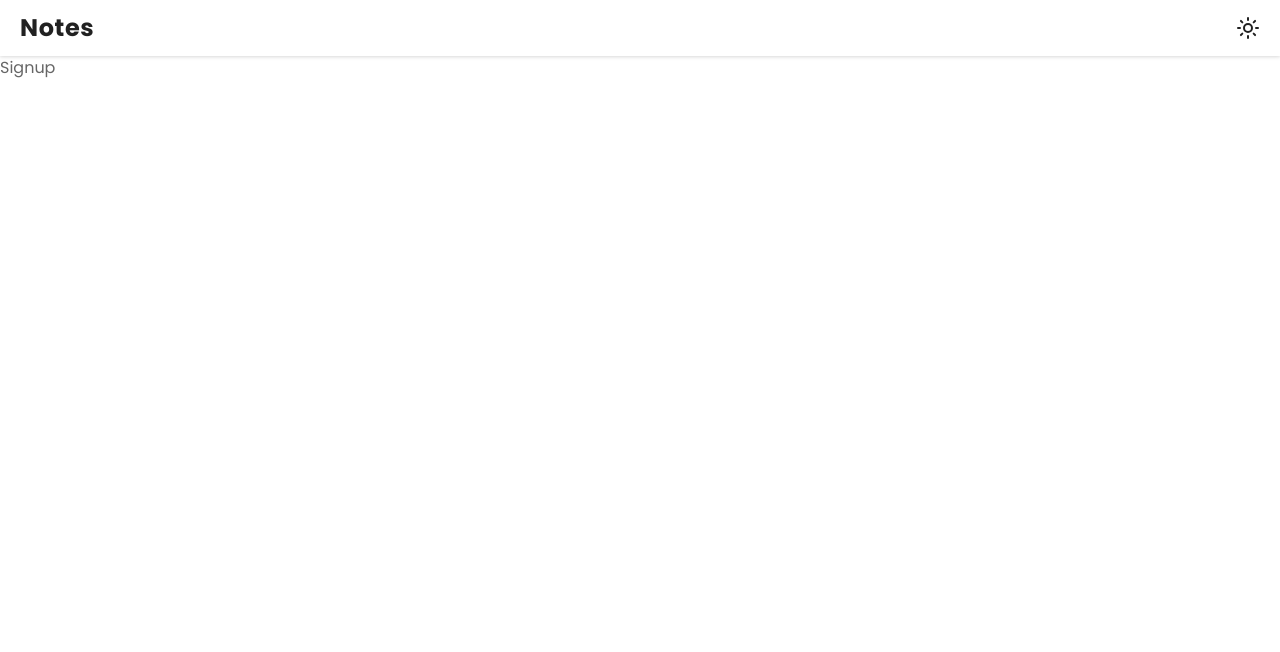
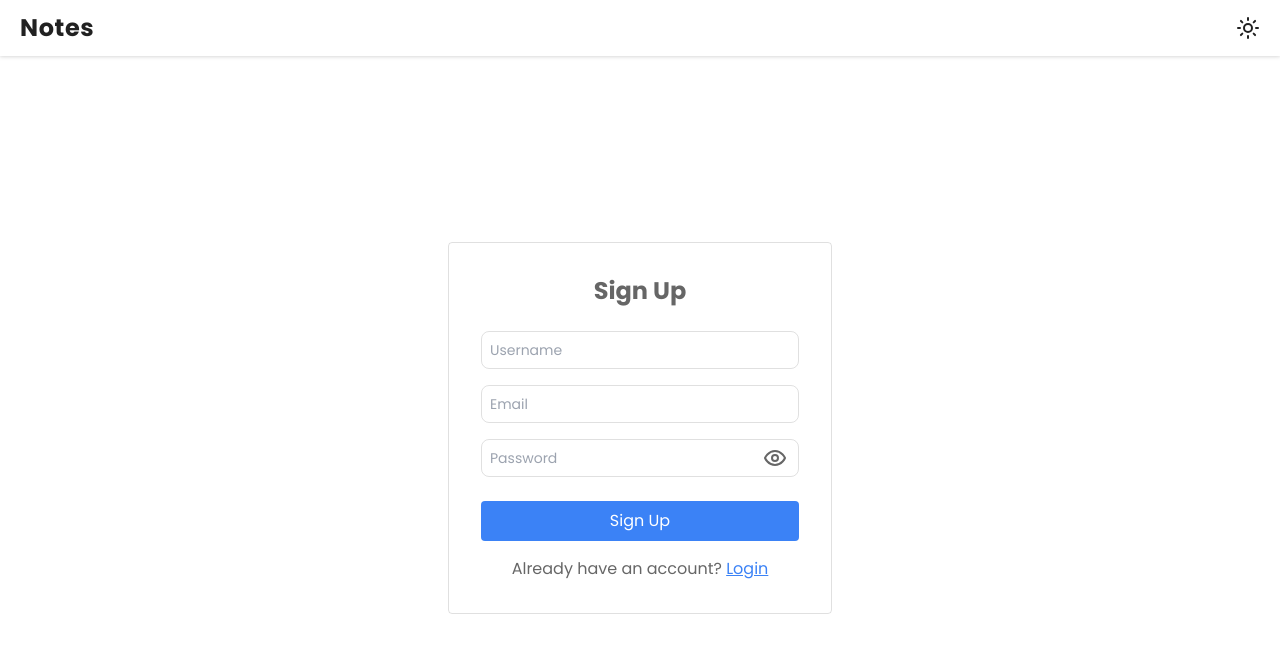
Before and after one commit to anaysah/mern-notes, a React (Vite) app in the folder frontend/: page /signup in a window 1280 px wide. Shown: the top 652 px of the page. Built offline with nearby package versions, Linux system fonts and the light colour scheme.

Commit message:
feat: Signup design

```diff
--- a/frontend/src/pages/Login/page.tsx
+++ b/frontend/src/pages/Login/page.tsx
@@ -21,7 +21,7 @@ const Login: React.FC = () => {
           >
             Login
           </button>
-          <p className='text-center mt-4'>Don't have an account? <a href="/register" className='text-blue-500 underline'>Register</a></p>
+          <p className='text-center mt-4'>Don't have an account? <a href="/signup" className='text-blue-500 underline'>Register</a></p>
         </form>
       </div>
     </div>
--- a/frontend/src/pages/Signup/page.tsx
+++ b/frontend/src/pages/Signup/page.tsx
@@ -1,8 +1,34 @@
+// src/pages/Signup/page.tsx
+import React from 'react';
+import PasswordInput from '../../components/Input/PasswordInput';
+import Input from '../../components/Input/Input';
 
-const Signup = () => {
+const Signup: React.FC = () => {
   return (
-    <div>Signup</div>
-  )
-}
+    <div className="flex flex-grow flex-col justify-center items-center">
+      <div className="p-8 rounded border border-divider w-full max-w-sm">
+        <h2 className="text-2xl font-bold mb-6 text-center">Sign Up</h2>
+        <form>
+          <div className="mb-4">
+            <Input type="text" id="username" placeholder="Username" intent="default" scale="small"/>
+          </div>
+          <div className="mb-4">
+            <Input type="email" id="email" placeholder="Email" intent="default" scale="small"/>
+          </div>
+          <div className="mb-6">
+            <PasswordInput />
+          </div>
+          <button
+            type="submit"
+            className="w-full bg-blue-500 text-white p-2 rounded hover:bg-blue-600 transition-colors"
+          >
+            Sign Up
+          </button>
+          <p className='text-center mt-4'>Already have an account? <a href="/login" className='text-blue-500 underline'>Login</a></p>
+        </form>
+      </div>
+    </div>
+  );
+};
 
-export default Signup
+export default Signup;
```
